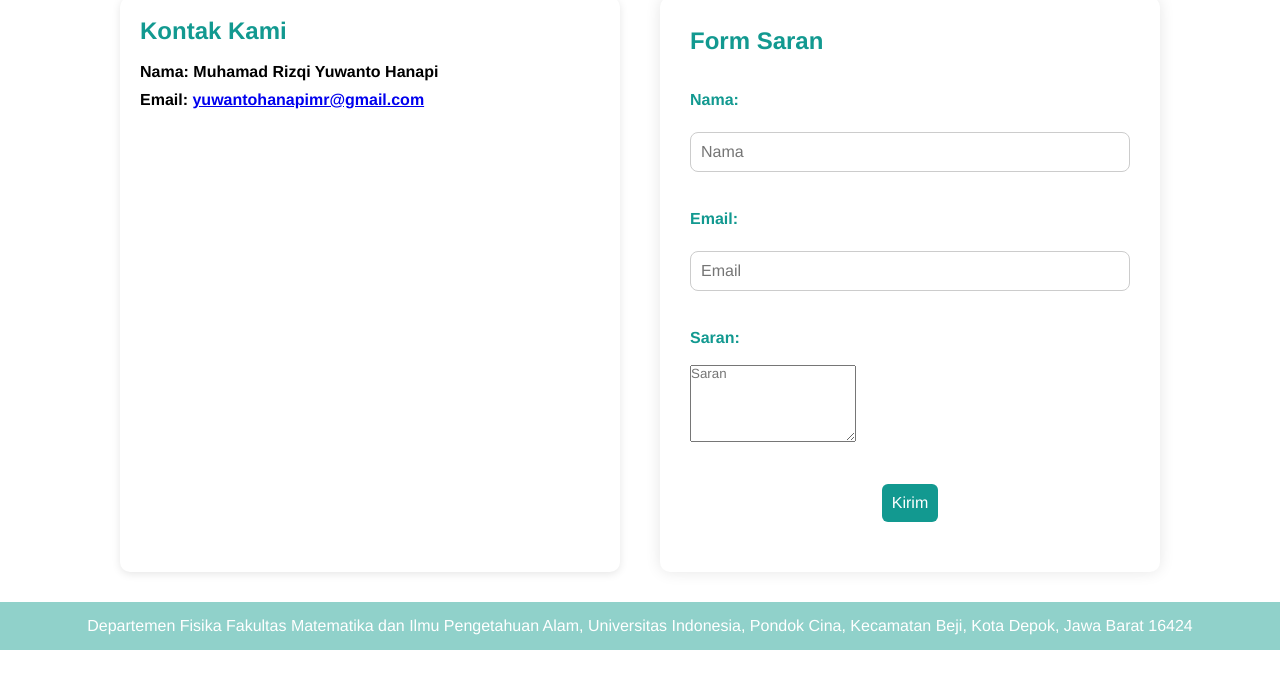
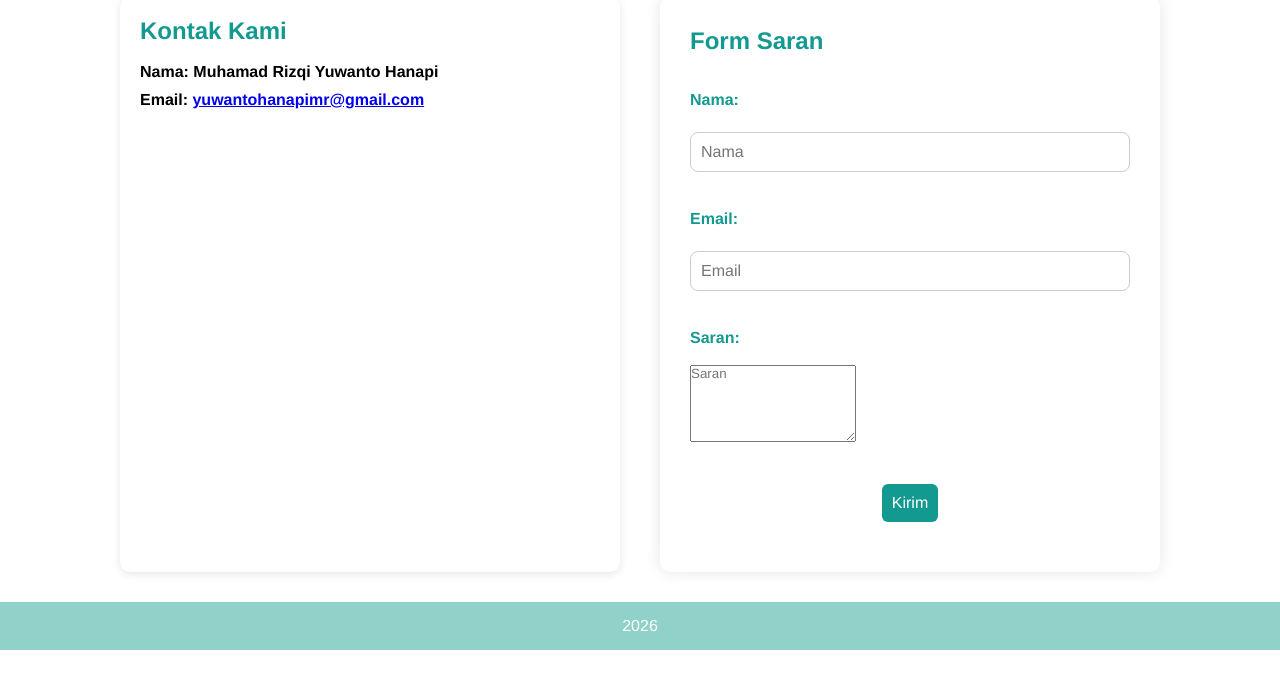
Before and after one commit to Wannn05/kpr, a plain HTML site: page kontak.html in a window 1280 px wide. Shown: the part 71-760 px from the top of the page. Drawn offline with Linux system fonts and the light colour scheme.

Commit message:
Update kontak.html

```diff
--- a/kontak.html
+++ b/kontak.html
@@ -53,8 +53,8 @@
 	<iframe name="hidden_iframe" style="display:none;"></iframe>
 
     <footer>
-        Departemen Fisika Fakultas Matematika dan Ilmu Pengetahuan Alam, Universitas Indonesia, Pondok Cina, Kecamatan Beji, Kota Depok, Jawa Barat 16424
-    </footer>
+	2026
+	</footer>
 
 	<script>
 function toggleMenu() {
```
